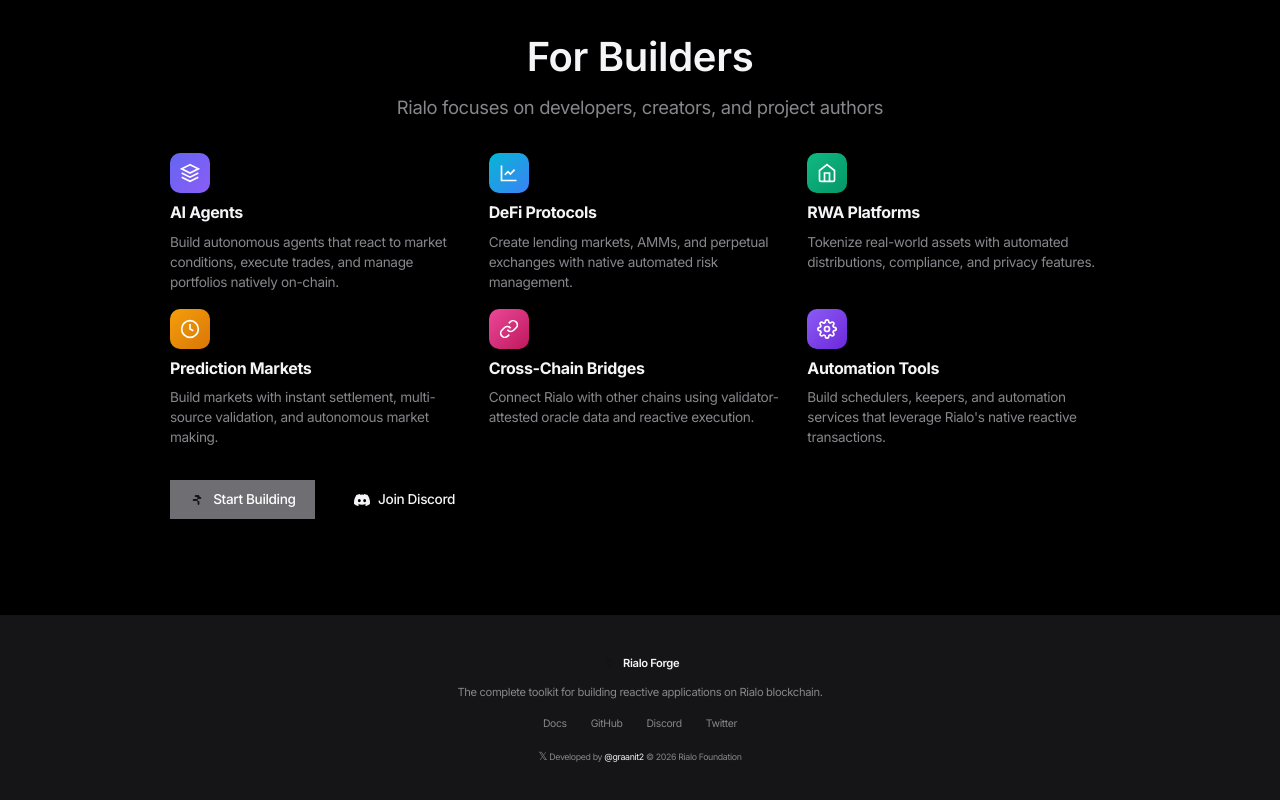
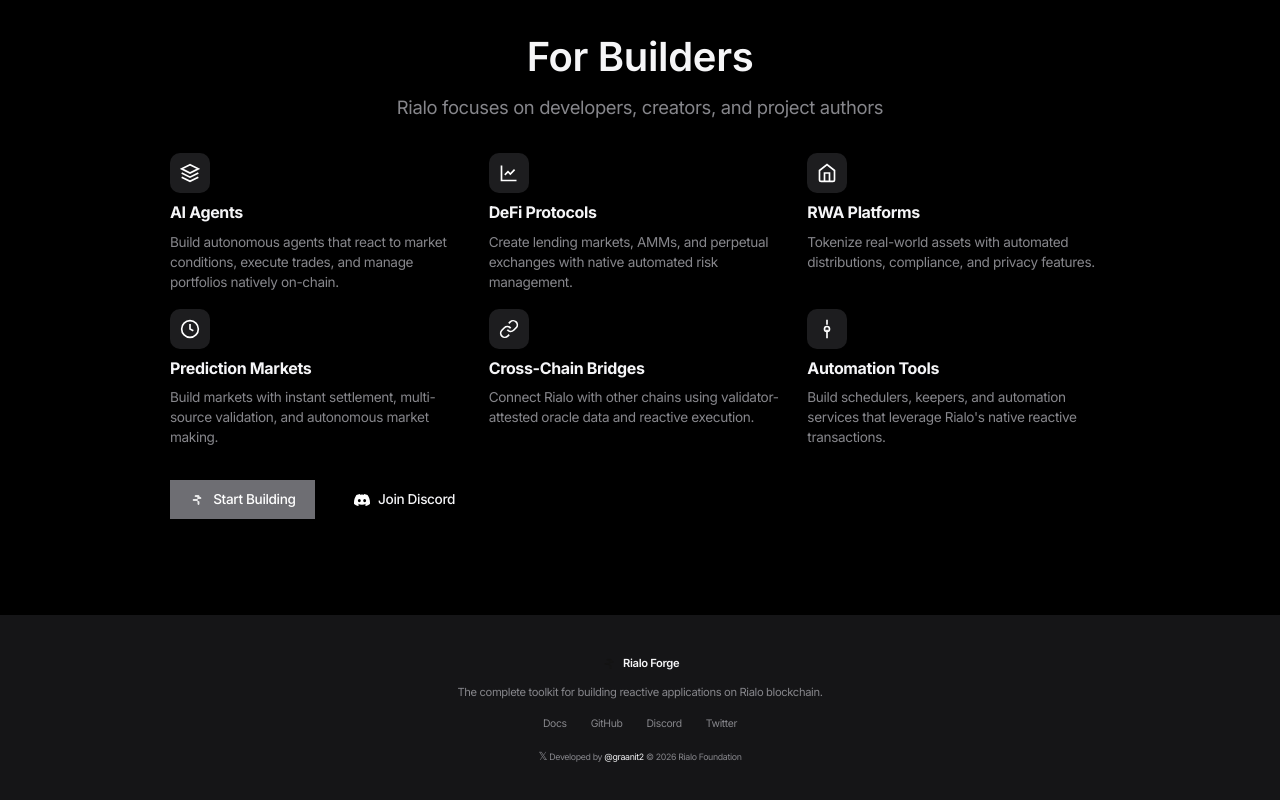
Before and after one commit to wabrent/Rialo-Forge, a website: page index.html in a window 1280 px wide. Shown: the part 3030-3830 px from the top of the page. Drawn offline with Linux system fonts and the light colour scheme.

Commit message:
Make builder icons monochrome (black background)

```diff
--- a/index.html
+++ b/index.html
@@ -1367,7 +1367,7 @@
 
         <div class="dashboard-grid" style="display: grid; grid-template-columns: repeat(auto-fit, minmax(280px, 1fr)); gap: 1rem; max-width: 980px; margin: 0 auto;">
             <div class="card" style="text-align: left;">
-                <div style="width: 40px; height: 40px; background: linear-gradient(135deg, #6366f1, #8b5cf6); border-radius: 10px; display: flex; align-items: center; justify-content: center; margin-bottom: 0.5rem;">
+                <div style="width: 40px; height: 40px; background: #1d1d1f; border-radius: 10px; display: flex; align-items: center; justify-content: center; margin-bottom: 0.5rem;">
                     <svg width="20" height="20" viewBox="0 0 24 24" fill="none" stroke="white" stroke-width="2"><path d="M12 2L2 7l10 5 10-5-10-5zM2 17l10 5 10-5M2 12l10 5 10-5"/></svg>
                 </div>
                 <h3 style="font-size: 1rem; margin-bottom: 0.5rem;">AI Agents</h3>
@@ -1375,7 +1375,7 @@
             </div>
 
             <div class="card" style="text-align: left;">
-                <div style="width: 40px; height: 40px; background: linear-gradient(135deg, #06b6d4, #3b82f6); border-radius: 10px; display: flex; align-items: center; justify-content: center; margin-bottom: 0.5rem;">
+                <div style="width: 40px; height: 40px; background: #1d1d1f; border-radius: 10px; display: flex; align-items: center; justify-content: center; margin-bottom: 0.5rem;">
                     <svg width="20" height="20" viewBox="0 0 24 24" fill="none" stroke="white" stroke-width="2"><path d="M3 3v18h18"/><path d="M18.7 8l-5.1 5.2-2.8-2.7L7 14.3"/></svg>
                 </div>
                 <h3 style="font-size: 1rem; margin-bottom: 0.5rem;">DeFi Protocols</h3>
@@ -1383,7 +1383,7 @@
             </div>
 
             <div class="card" style="text-align: left;">
-                <div style="width: 40px; height: 40px; background: linear-gradient(135deg, #10b981, #059669); border-radius: 10px; display: flex; align-items: center; justify-content: center; margin-bottom: 0.5rem;">
+                <div style="width: 40px; height: 40px; background: #1d1d1f; border-radius: 10px; display: flex; align-items: center; justify-content: center; margin-bottom: 0.5rem;">
                     <svg width="20" height="20" viewBox="0 0 24 24" fill="none" stroke="white" stroke-width="2"><path d="M3 9l9-7 9 7v11a2 2 0 01-2 2H5a2 2 0 01-2-2z"/><polyline points="9,22 9,12 15,12 15,22"/></svg>
                 </div>
                 <h3 style="font-size: 1rem; margin-bottom: 0.5rem;">RWA Platforms</h3>
@@ -1391,7 +1391,7 @@
             </div>
 
             <div class="card" style="text-align: left;">
-                <div style="width: 40px; height: 40px; background: linear-gradient(135deg, #f59e0b, #d97706); border-radius: 10px; display: flex; align-items: center; justify-content: center; margin-bottom: 0.5rem;">
+                <div style="width: 40px; height: 40px; background: #1d1d1f; border-radius: 10px; display: flex; align-items: center; justify-content: center; margin-bottom: 0.5rem;">
                     <svg width="20" height="20" viewBox="0 0 24 24" fill="none" stroke="white" stroke-width="2"><circle cx="12" cy="12" r="10"/><path d="M12 6v6l4 2"/></svg>
                 </div>
                 <h3 style="font-size: 1rem; margin-bottom: 0.5rem;">Prediction Markets</h3>
@@ -1399,7 +1399,7 @@
             </div>
 
             <div class="card" style="text-align: left;">
-                <div style="width: 40px; height: 40px; background: linear-gradient(135deg, #ec4899, #be185d); border-radius: 10px; display: flex; align-items: center; justify-content: center; margin-bottom: 0.5rem;">
+                <div style="width: 40px; height: 40px; background: #1d1d1f; border-radius: 10px; display: flex; align-items: center; justify-content: center; margin-bottom: 0.5rem;">
                     <svg width="20" height="20" viewBox="0 0 24 24" fill="none" stroke="white" stroke-width="2"><path d="M10 13a5 5 0 007.54.54l3-3a5 5 0 00-7.07-7.07l-1.72 1.71"/><path d="M14 11a5 5 0 00-7.54-.54l-3 3a5 5 0 007.07 7.07l1.71-1.71"/></svg>
                 </div>
                 <h3 style="font-size: 1rem; margin-bottom: 0.5rem;">Cross-Chain Bridges</h3>
@@ -1407,8 +1407,8 @@
             </div>
 
             <div class="card" style="text-align: left;">
-                <div style="width: 40px; height: 40px; background: linear-gradient(135deg, #8b5cf6, #6d28d9); border-radius: 10px; display: flex; align-items: center; justify-content: center; margin-bottom: 0.5rem;">
-                    <svg width="20" height="20" viewBox="0 0 24 24" fill="none" stroke="white" stroke-width="2"><circle cx="12" cy="12" r="3"/><path d="M19.4 15a1.65 1.65 0 00.33 1.82l.06.06a2 2 0 010 2.83 2 2 0 01-2.83 0l-.06-.06a1.65 1.65 0 00-1.82-.33 1.65 1.65 0 00-1 1.51V21a2 2 0 01-2 2 2 2 0 01-2-2v-.09A1.65 1.65 0 009 19.4a1.65 1.65 0 00-1.82.33l-.06.06a2 2 0 01-2.83 0 2 2 0 010-2.83l.06-.06a1.65 1.65 0 00.33-1.82 1.65 1.65 0 00-1.51-1H3a2 2 0 01-2-2 2 2 0 012-2h.09A1.65 1.65 0 004.6 9a1.65 1.65 0 00-.33-1.82l-.06-.06a2 2 0 010-2.83 2 2 0 012.83 0l.06.06a1.65 1.65 0 001.82.33H9a1.65 1.65 0 001-1.51V3a2 2 0 012-2 2 2 0 012 2v.09a1.65 1.65 0 001 1.51 1.65 1.65 0 001.82-.33l.06-.06a2 2 0 012.83 0 2 2 0 010 2.83l-.06.06a1.65 1.65 0 00-.33 1.82V9a1.65 1.65 0 001.51 1H21a2 2 0 012 2 2 2 0 01-2 2h-.09a1.65 1.65 0 00-1.51 1z"/></svg>
+                <div style="width: 40px; height: 40px; background: #1d1d1f; border-radius: 10px; display: flex; align-items: center; justify-content: center; margin-bottom: 0.5rem;">
+                    <svg width="20" height="20" viewBox="0 0 24 24" fill="none" stroke="white" stroke-width="2"><circle cx="12" cy="12" r="3"/><path d="M12 1v6m0 6v10"/></svg>
                 </div>
                 <h3 style="font-size: 1rem; margin-bottom: 0.5rem;">Automation Tools</h3>
                 <p style="font-size: 0.85rem; color: var(--text-secondary);">Build schedulers, keepers, and automation services that leverage Rialo's native reactive transactions.</p>
@@ -1417,10 +1417,10 @@
 
         <div style="margin-top: 2rem;">
             <a href="https://www.rialo.io/docs" class="btn-primary" target="_blank" style="display: inline-flex; align-items: center; gap: 0.5rem;">
-                <img src="9ed34883-70ce-4053-a540-64abb279686b.png" alt="" style="width: 16px; height: 16px;">Start Building
+                <img src="9ed34883-70ce-4053-a540-64abb279686b.png" alt="" style="width: 16px; height: 16px; filter: invert(1);">Start Building
             </a>
             <a href="https://discord.gg/RialoProtocol" class="btn-secondary" target="_blank" style="margin-left: 1rem; display: inline-flex; align-items: center; gap: 0.5rem;">
-                <svg width="16" height="16" viewBox="0 0 24 24" fill="currentColor"><path d="M20.317 4.37a19.791 19.791 0 00-4.885-1.515.074.074 0 00-.079.037c-.21.375-.444.864-.608 1.25a18.27 18.27 0 00-5.487 0 12.64 12.64 0 00-.617-1.25.077.077 0 00-.079-.037A19.736 19.736 0 003.677 4.37a.07.07 0 00-.032.027C.533 9.046-.32 13.58.099 18.057a.082.082 0 00.031.057 19.9 19.9 0 005.993 3.03.078.078 0 00.084-.028c.462-.63.874-1.295 1.226-1.994a.076.076 0 00-.041-.106 13.107 13.107 0 01-1.872-.892.077.077 0 01-.008-.128 10.2 10.2 0 00.372-.292.074.074 0 01.077-.01c3.928 1.793 8.18 1.793 12.062 0a.074.074 0 01.078.01c.12.098.246.198.373.292a.077.077 0 01-.006.127 12.299 12.299 0 01-1.873.892.077.077 0 00-.041.107c.36.698.772 1.362 1.225 1.993a.076.076 0 00.084.028 19.839 19.839 0 006.002-3.03.077.077 0 00.032-.054c.5-5.177-.838-9.674-3.549-13.66a.061.061 0 00-.031-.03zM8.02 15.33c-1.183 0-2.157-1.085-2.157-2.419 0-1.333.956-2.419 2.157-2.419 1.21 0 2.176 1.096 2.157 2.42 0 1.333-.956 2.418-2.157 2.418zm7.975 0c-1.183 0-2.157-1.085-2.157-2.419 0-1.333.955-2.419 2.157-2.419 1.21 0 2.176 1.096 2.157 2.42 0 1.333-.946 2.418-2.157 2.418z"/></svg>Join Discord
+                <svg width="16" height="16" viewBox="0 0 24 24" fill="white"><path d="M20.317 4.37a19.791 19.791 0 00-4.885-1.515.074.074 0 00-.079.037c-.21.375-.444.864-.608 1.25a18.27 18.27 0 00-5.487 0 12.64 12.64 0 00-.617-1.25.077.077 0 00-.079-.037A19.736 19.736 0 003.677 4.37a.07.07 0 00-.032.027C.533 9.046-.32 13.58.099 18.057a.082.082 0 00.031.057 19.9 19.9 0 005.993 3.03.078.078 0 00.084-.028c.462-.63.874-1.295 1.226-1.994a.076.076 0 00-.041-.106 13.107 13.107 0 01-1.872-.892.077.077 0 01-.008-.128 10.2 10.2 0 00.372-.292.074.074 0 01.077-.01c3.928 1.793 8.18 1.793 12.062 0a.074.074 0 01.078.01c.12.098.246.198.373.292a.077.077 0 01-.006.127 12.299 12.299 0 01-1.873.892.077.077 0 00-.041.107c.36.698.772 1.362 1.225 1.993a.076.076 0 00.084.028 19.839 19.839 0 006.002-3.03.077.077 0 00.032-.054c.5-5.177-.838-9.674-3.549-13.66a.061.061 0 00-.031-.03zM8.02 15.33c-1.183 0-2.157-1.085-2.157-2.419 0-1.333.956-2.419 2.157-2.419 1.21 0 2.176 1.096 2.157 2.42 0 1.333-.956 2.418-2.157 2.418zm7.975 0c-1.183 0-2.157-1.085-2.157-2.419 0-1.333.955-2.419 2.157-2.419 1.21 0 2.176 1.096 2.157 2.42 0 1.333-.946 2.418-2.157 2.418z"/></svg>Join Discord
             </a>
         </div>
     </section>
```
